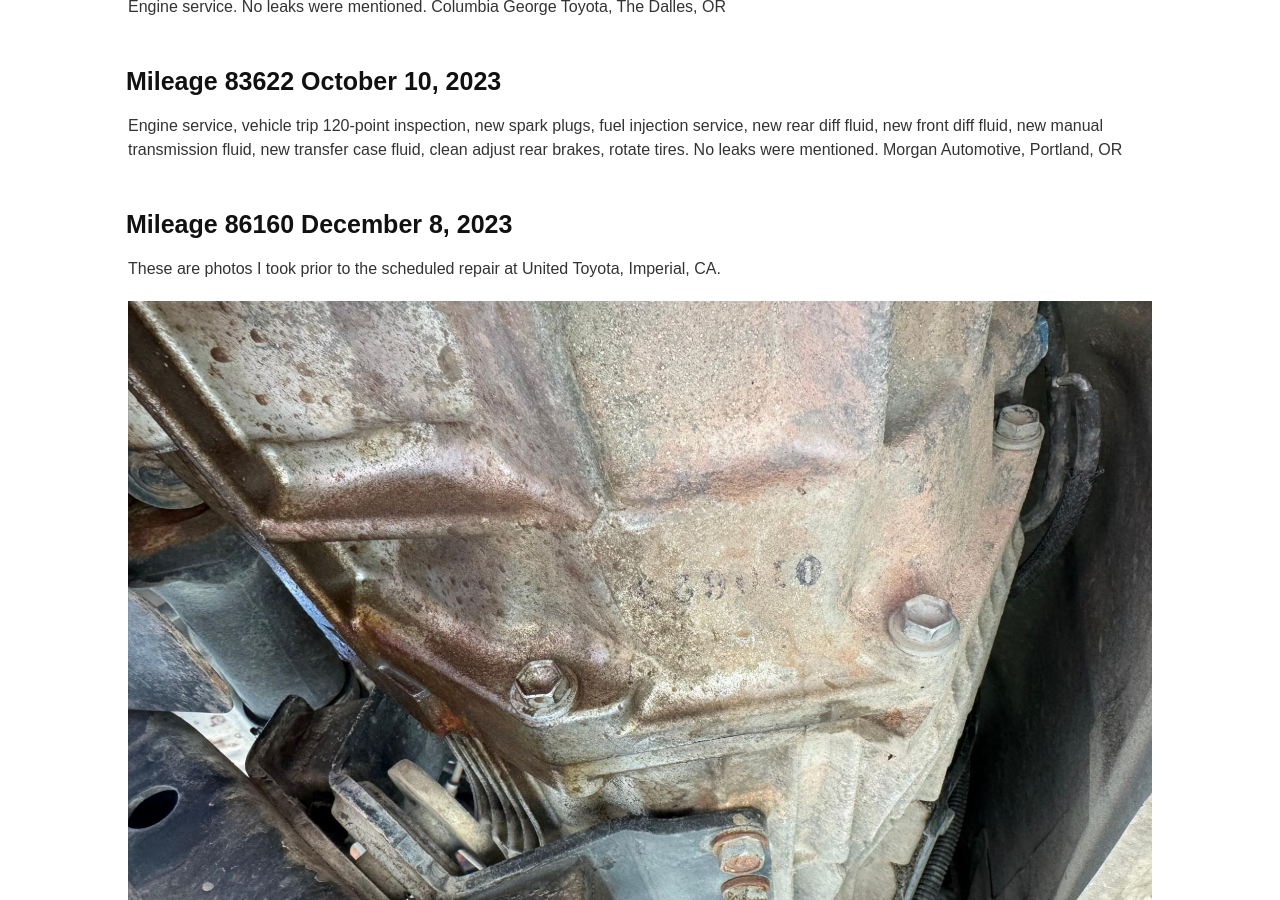
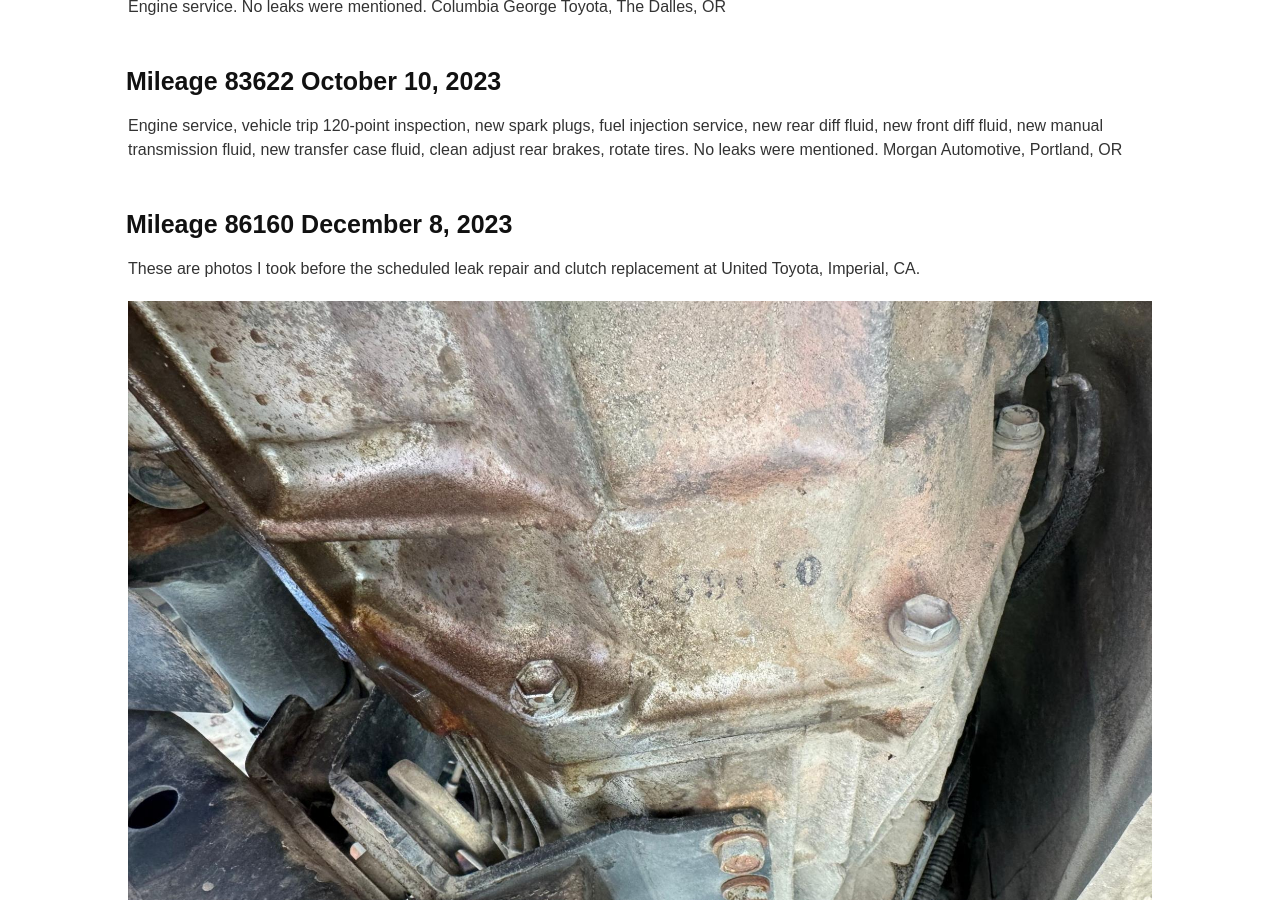
Before and after one commit to todgru/todgru.github.io, a Jekyll site: the page built from leak/index.md, in a window 1280 px wide and 900 px high, scrolled down 3166 px. Built offline with Jekyll 4.4.1, drawn with Linux system fonts in a browser that asks for light colours; our own code applies the rules of GitHub Pages for plain Markdown files.

Commit message:
update text

```diff
--- a/leak/index.md
+++ b/leak/index.md
@@ -52,7 +52,7 @@ rotate tires. No leaks were mentioned. Morgan Automotive, Portland, OR
 
 ## Mileage 86160 December 8, 2023
 
-These are photos I took prior to the scheduled repair at United Toyota, Imperial, CA.
+These are photos I took before the scheduled leak repair and clutch replacement at United Toyota, Imperial, CA.
 
 ![](images/image5.jpg)
 
```
